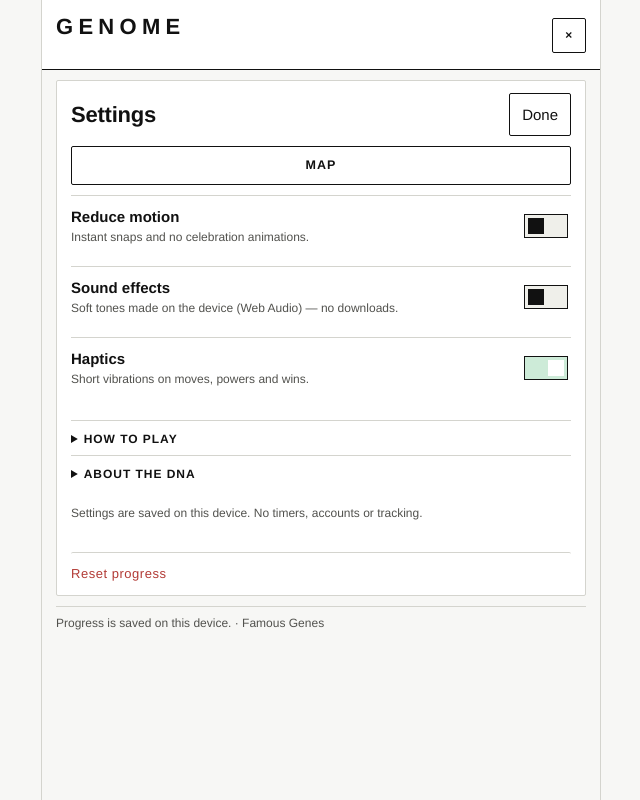
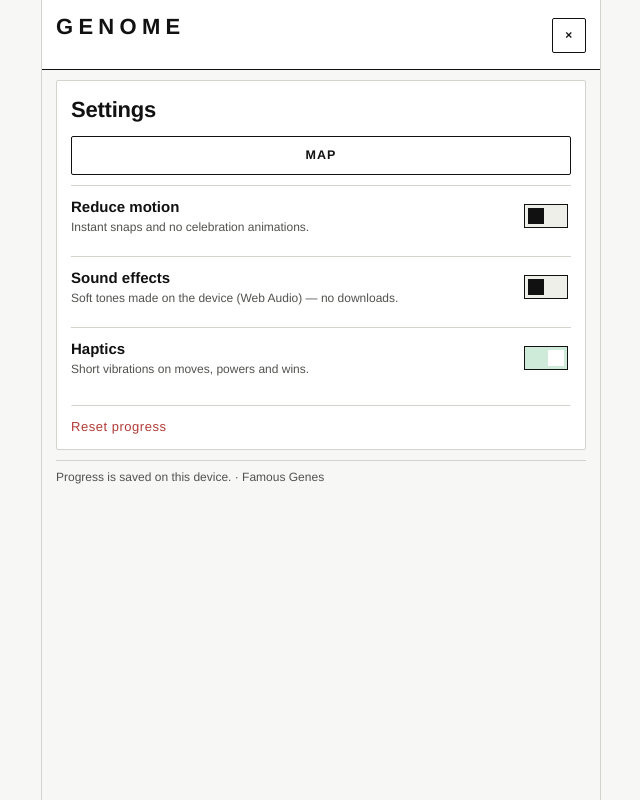
Before and after one commit to mburv/genome, a React (Vite) app: page / in a window 1280 px wide. Both pictures are taken after a click on the button "Settings". Shown: the whole page, without its empty margins (319-959 px from the left). Built offline with nearby package versions, Linux system fonts and the light colour scheme.

Commit message:
Remove obsolete settings help, footer and Done button

```diff
--- a/src/ui/SettingsScreen.tsx
+++ b/src/ui/SettingsScreen.tsx
@@ -1,7 +1,6 @@
 import { useEffect, useRef, useState } from 'react';
 import type { Settings } from '../persistence/save.ts';
 import { hapticsSupported, playCue } from './feedback.ts';
-import { HelpSections } from './HelpSections.tsx';
 
 interface Props {
   settings: Settings;
@@ -9,10 +8,9 @@ interface Props {
   onChange: (s: Settings) => void;
   onReset: () => void;
   onMap: () => void;
-  onBack: () => void;
 }
 
-export function SettingsScreen({ settings, systemReducedMotion, onChange, onReset, onMap, onBack }: Props) {
+export function SettingsScreen({ settings, systemReducedMotion, onChange, onReset, onMap }: Props) {
   const set = (patch: Partial<Settings>) => onChange({ ...settings, ...patch });
   const haptics = hapticsSupported();
   const [confirming, setConfirming] = useState(false);
@@ -23,10 +21,7 @@ export function SettingsScreen({ settings, systemReducedMotion, onChange, onRese
 
   return (
     <section className="panel settings" aria-labelledby="settings-title" data-testid="settings">
-      <div className="row-between">
-        <h2 id="settings-title" className="gene">Settings</h2>
-        <button type="button" onClick={onBack}>Done</button>
-      </div>
+      <h2 id="settings-title" className="gene">Settings</h2>
       <button type="button" className="settings-map" onClick={onMap} data-testid="open-map">Map</button>
       <label className="setting">
         <span>
@@ -49,8 +44,6 @@ export function SettingsScreen({ settings, systemReducedMotion, onChange, onRese
         </span>
         <input type="checkbox" role="switch" checked={settings.haptics} onChange={(e) => { set({ haptics: e.target.checked }); if (e.target.checked) playCue('power', { sound: false, haptics: true }); }} data-testid="toggle-haptics" />
       </label>
-      <HelpSections />
-      <p className="muted small">Settings are saved on this device. No timers, accounts or tracking.</p>
       {!confirming ? (
         <button type="button" className="reset-trigger" onClick={() => setConfirming(true)} aria-expanded={false} aria-controls="reset-confirm" data-testid="reset-progress">
           Reset progress
```
